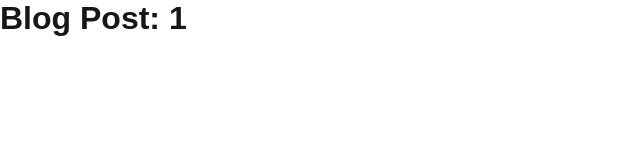
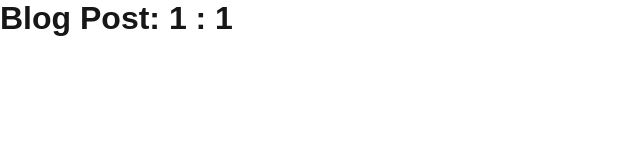
Before and after one commit to balaji1610/devquest, a Next.js app: page /1/1 in a window 1280 px wide. Shown: the top 160 px of the page, without its empty margins (0-640 px from the left). Built offline with nearby package versions, Linux system fonts and the light colour scheme.

Commit message:
Dynamic Metadata

```diff
--- a/src/app/[category]/[categoryId]/page.tsx
+++ b/src/app/[category]/[categoryId]/page.tsx
@@ -1,8 +1,27 @@
-export default async function Page({
+
+import type { Metadata } from "next";
+
+interface PageProps {
+  params: { categoryId: string; category: string };
+}
+
+export async function generateMetadata({
   params,
-}: {
-  params: Promise<{ categoryId: string }>;
-}) {
-  const { categoryId } = await params;
-  return <h1>Blog Post: {categoryId}</h1>;
+}: PageProps): Promise<Metadata> {
+  const { categoryId, category } = params;
+
+  return {
+    title: `${category} | Interview Questions`,
+    description: `Learn more about ${category} with ID ${categoryId}`,
+  };
 }
+
+export default function Page({ params }: PageProps) {
+  const { categoryId, category } = params;
+
+  return (
+    <h1>
+      Blog Post: {categoryId} : {category}
+    </h1>
+  );
+}
--- a/src/app/utills/applicationData.ts
+++ b/src/app/utills/applicationData.ts
@@ -42,7 +42,7 @@ const ApplicationData = [
   {
     category: "Back-End",
     categoryId: "b001",
-    name: "NodeJs",
+    name: "Node JS",
     questions: NodeJs,
   },
   {
```
